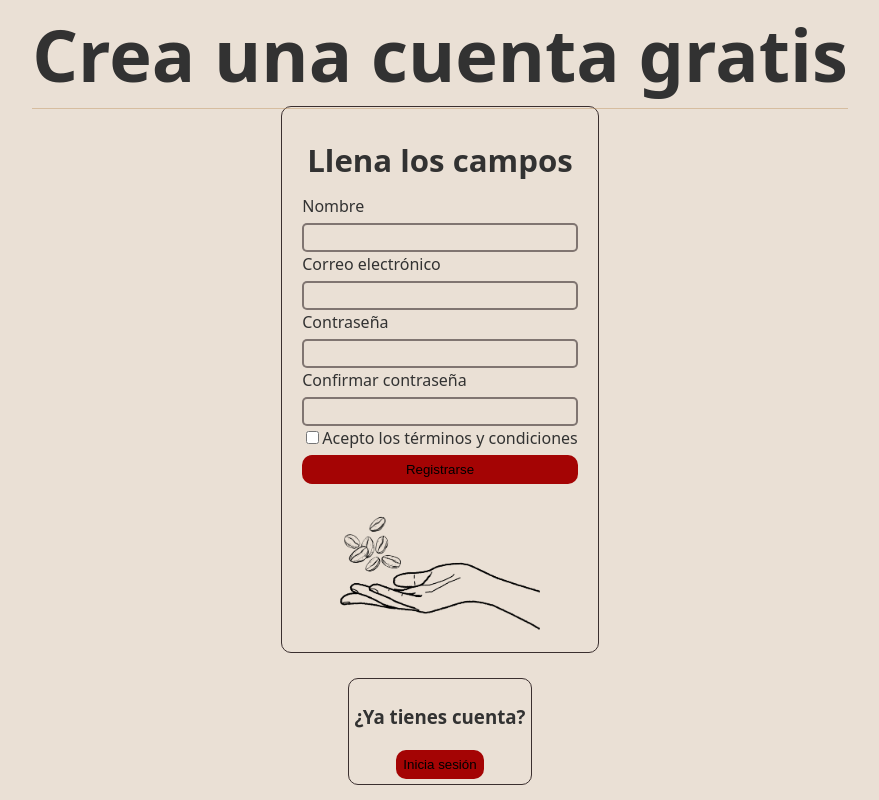
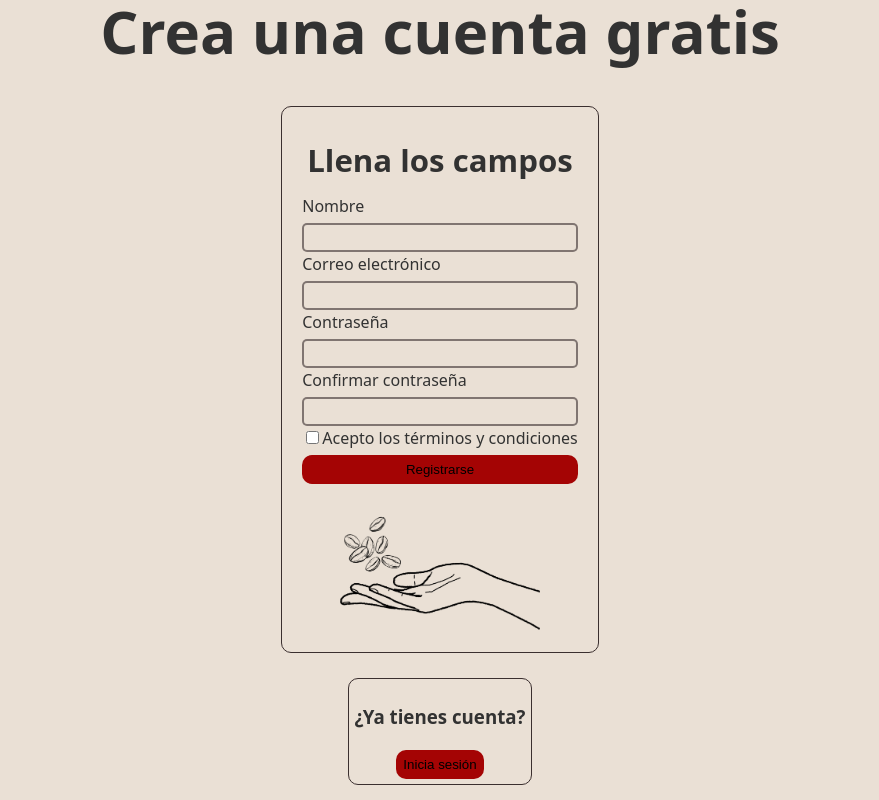
Before and after one commit to Torofms37/cufy, a React (Vite) app: page /registerpage in a window 1280 px wide. Shown: the whole page, without its empty margins (200-1079 px from the left). Built offline with nearby package versions, Linux system fonts and the light colour scheme; some icons are missing.

Commit message:
[FIX]: se mejoro el estilo superiorr del register

```diff
--- a/src/auth/layout/AuthLayout.tsx
+++ /dev/null
@@ -1,10 +0,0 @@
-import '../../styles/authlayout.css'
-
-export const AuthLayout = ({ title = "" }) => {
-  return (
-    <div className="auth-layout">
-      <h1 className="">{title}</h1>
-      <div className='divider'></div>
-    </div>
-  );
-};
--- a/src/auth/pages/RegisterPage.tsx
+++ b/src/auth/pages/RegisterPage.tsx
@@ -1,12 +1,11 @@
 import '../../styles/registerpage.css'
 import Cafe from '../../assets/bringcafe.png'
-import { AuthLayout } from '../layout/AuthLayout'
 
 export const RegisterPage = () => {
   return (
     <div className="register-page">
 
-      <AuthLayout title="Crea una cuenta gratis" />
+      <h2>Crea una cuenta gratis</h2>
 
       <div className="fields-form">
         <h3>Llena los campos</h3>
--- a/src/styles/authlayout.css
+++ /dev/null
@@ -1,50 +0,0 @@
-:root {
-  font-family: system-ui, Avenir, Helvetica, Arial, sans-serif;
-  line-height: 1.5;
-  font-weight: 400;
-
-  color-scheme: light dark;
-  color: rgba(255, 255, 255, 0.87);
-  background-color: #242424;
-
-  font-synthesis: none;
-  text-rendering: optimizeLegibility;
-  -webkit-font-smoothing: antialiased;
-  -moz-osx-font-smoothing: grayscale;
-
-  /* Colors */
-  --primary: rgb(111, 78, 55);
-  --secondary: rgb(193, 154, 107);
-  --terciary: rgb(59, 47, 47);
-  --terciary-t: rgb(59, 47, 47, 0.6);
-  --quaternary: rgb(234, 224, 213);
-  --warning: rgb(164, 4, 4);
-  --warning-d: rgb(146, 4, 4);
-  --alert: rgb(74, 119, 60);
-  --alert-d: rgb(62, 100, 51);
-}
-
-html, body {
-  width: 100%;
-  height: 100vh;
-}
-
-.auth-layout {
-  position: fixed;
-  top: 0px;
-  color: var(--text);
-}
-
-.auth-layout h1 {
-  margin: 0;
-  text-align: center;
-  font-size: 3lh;
-  /* margin-bottom: 20px; */
-}
-
-.auth-layout .divider {
-  width: 100%;
-  height: 1px;
-  background-color: var(--secondary);
-  opacity: 50%;
-}
--- a/src/styles/registerpage.css
+++ b/src/styles/registerpage.css
@@ -37,6 +37,12 @@ html {
   color: var(--text);
   justify-content: flex-end;
   flex-direction: column;
+}
+
+.register-page h2 {
+  text-align: center;
+  margin: 20px 0;
+  font-size: 2.5lh;
 }
 
 .ya-login {
```
